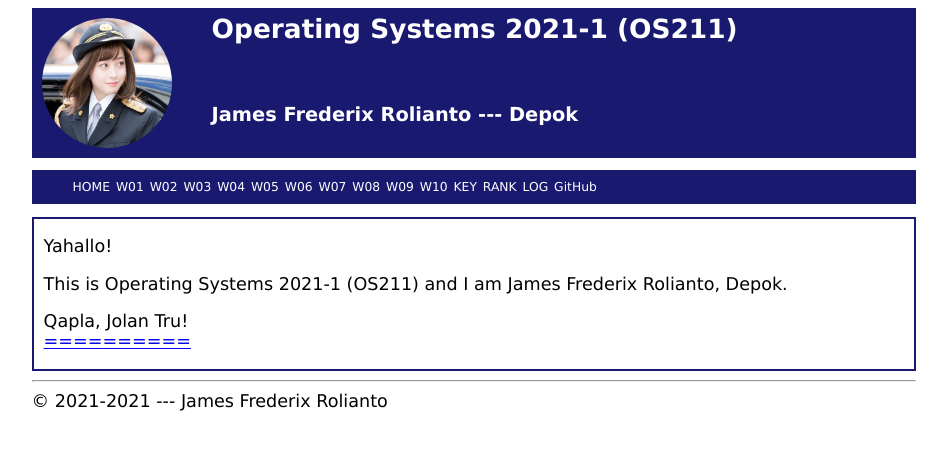
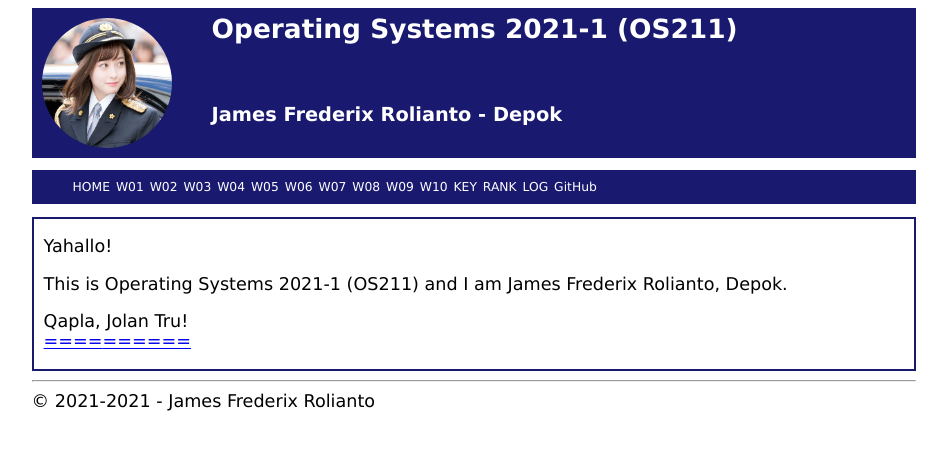
Before and after one commit to SinusCosinusTangen/os211, a Jekyll site: the page built from index.md, in a window 1280 px wide. Shown: the top 450 px of the page, without its empty margins (166-1113 px from the left). Built offline with Jekyll 4.4.1, drawn with Linux system fonts in a browser that asks for light colours.

Commit message:
OS211 SinusCosinusTangen

```diff
--- a/_includes/footer.html
+++ b/_includes/footer.html
@@ -1,6 +1,6 @@
 <div>
 <hr>
 <div>
-&copy; {{ site.copyright }} --- {{ site.author }}
+&copy; {{ site.copyright }} - {{ site.author }}
 </div>
 </div>
--- a/_layouts/layout.html
+++ b/_layouts/layout.html
@@ -20,7 +20,7 @@
     <div class="column right2">
       {% if page.author %}{{ page.author | escape }}
       {% else %}{{ site.author | escape }}{% endif %}
-      ---
+      -
       {% if page.address %}{{ page.address | escape }}
       {% else %}{{ site.address | escape }}{% endif %}
     </div>
```
